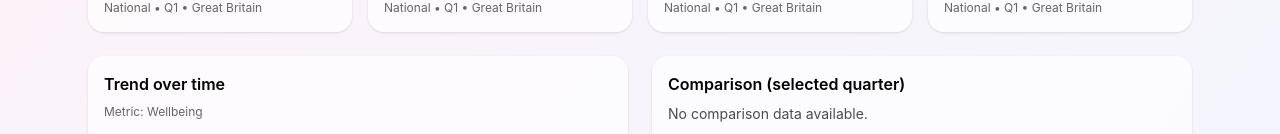
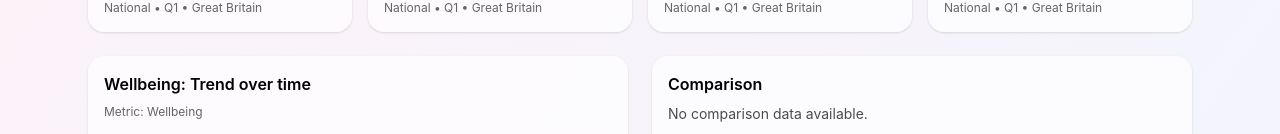
Before and after one commit to RSE1982/Feb-Hackathon, a React (Vite) app in the folder hackathon-app/: page / in a window 1280 px wide. Shown: the part 404-538 px from the top of the page. Built offline with nearby package versions, Linux system fonts and the light colour scheme; what proj4 would draw is missing.

Commit message:
fix: improve chart titles for dynamic context
Dynamically updates the trend plot title to include the selected metric's friendly name.
Refines the loneliness distribution plot title to explicitly show the selected quarter.
Removes the static title from the comparison bar plot for better flexibility.

```diff
--- a/hackathon-app/src/pages/Dashboard.jsx
+++ b/hackathon-app/src/pages/Dashboard.jsx
@@ -13,6 +13,7 @@ import LonelinessStackedBar from '../components/plots/LonelinessStackedBar';
 import ChoroplethMap from '../components/plots/ChoroplethMap';
 
 import { useWellbeingData } from '../hooks/useWellbeingData';
+import { metricNiceName } from '../utils/metricHelpers';
 
 
 
@@ -172,14 +173,13 @@ export default function Dashboard() {
 				{/* Charts */}
 				<div className='grid grid-cols-1 lg:grid-cols-2 gap-6'>
 					<TrendLinePlot
-						title='Trend over time'
+						title={`${metricNiceName(metric)}: Trend over time`}
 						metric={metric}
 						level={level}
 						geography={geography}
 						data={geoTrendData}
 					/>
 					<ComparisonBarPlot
-						title='Comparison (selected quarter)'
 						metric={metric}
 						level={level}
 						quarter={quarter}
@@ -189,7 +189,7 @@ export default function Dashboard() {
 				</div>
 
 				<LonelinessStackedBar
-					title='Loneliness distribution (selected quarter)'
+					title={`Loneliness distribution Q${quarter}`}
 					level={level}
 					quarter={quarter}
 					data={levelQuarterData}
```
